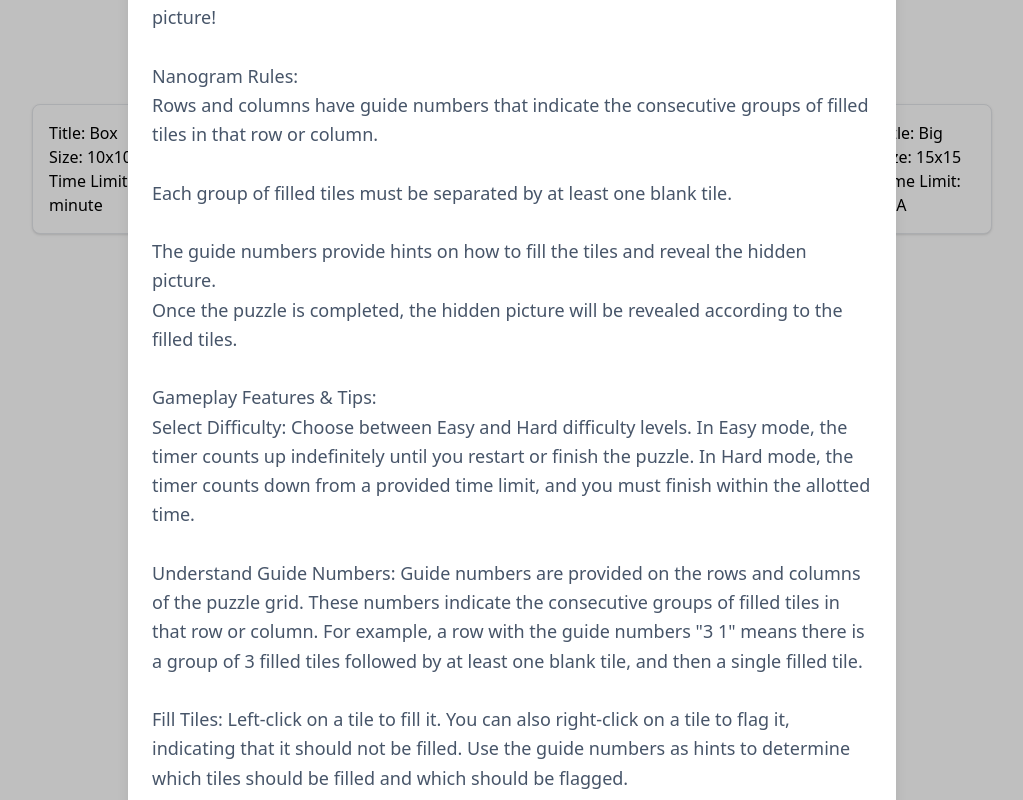
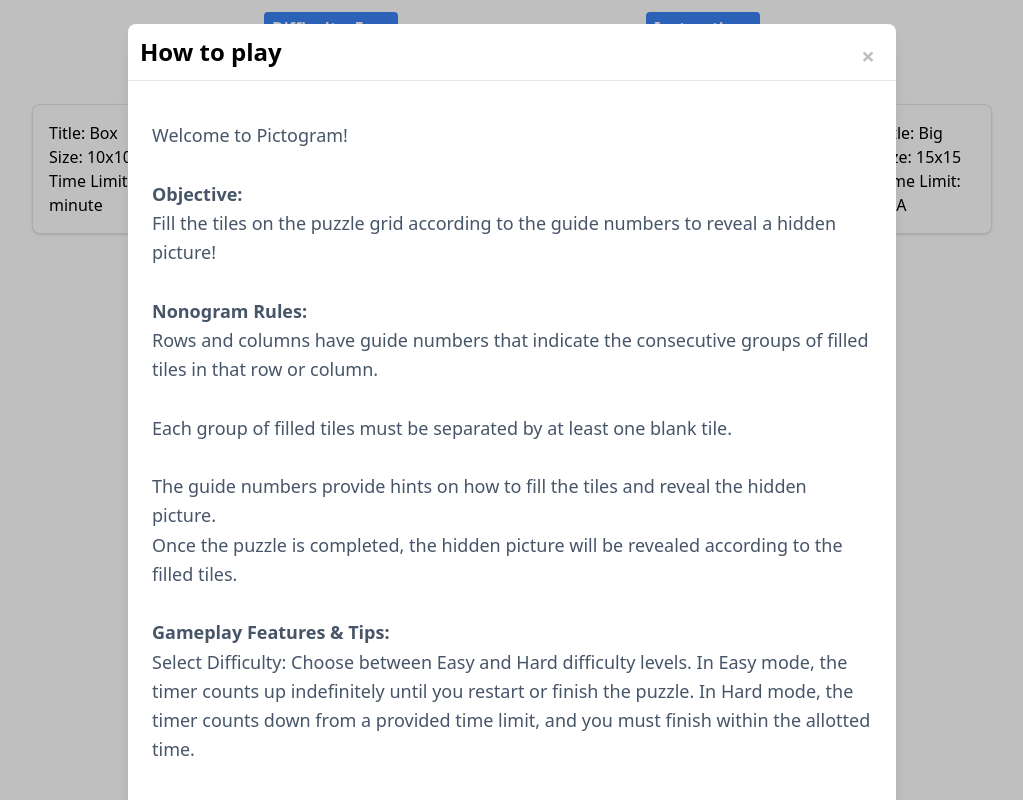
Before and after one commit to carmstrong070/Pictogram, a Next.js app in the folder gui/: page / in a window 1280 px wide. Both pictures are taken after a click on the button "Instructions". Shown: the whole page, without its empty margins (128-1151 px from the left). Built offline with nearby package versions, Linux system fonts and the light colour scheme.

Commit message:
Fixed instructions modal styles

```diff
--- a/gui/src/components/modals/InstructionsModal.js
+++ b/gui/src/components/modals/InstructionsModal.js
@@ -21,7 +21,7 @@ const InstructionsModal = ({ setTimerStatus }) => {
       {showInstructionsModal ? (
         <>
           <div className="justify-center items-center flex overflow-x-hidden overflow-y-auto fixed inset-0 z-50 outline-none focus:outline-none">
-            <div className="relative w-auto my-6 mx-auto max-w-3xl">
+            <div className="relative w-auto py-6 my-auto mx-auto max-w-3xl">
               {/*content*/}
               <div className="border-0 rounded-lg shadow-lg relative flex flex-col w-full bg-white outline-none focus:outline-none">
                 {/*header*/}
@@ -42,13 +42,13 @@ const InstructionsModal = ({ setTimerStatus }) => {
                     <div>
                       <h1>Welcome to Pictogram!</h1>
                       <br />
-                      <h2>Objective:</h2>
+                      <h2 className="font-bold">Objective:</h2>
                       <p>
                         Fill the tiles on the puzzle grid according to the guide
                         numbers to reveal a hidden picture!
                       </p>
                       <br />
-                      <h2>Nanogram Rules:</h2>
+                      <h2 className="font-bold">Nonogram Rules:</h2>
                       <ul>
                         <li>
                           Rows and columns have guide numbers that indicate the
@@ -71,7 +71,7 @@ const InstructionsModal = ({ setTimerStatus }) => {
                         </li>
                       </ul>
                       <br />
-                      <h2>Gameplay Features & Tips:</h2>
+                      <h2 className="font-bold">Gameplay Features & Tips:</h2>
                       <ul>
                         <li>
                           Select Difficulty: Choose between Easy and Hard
```
